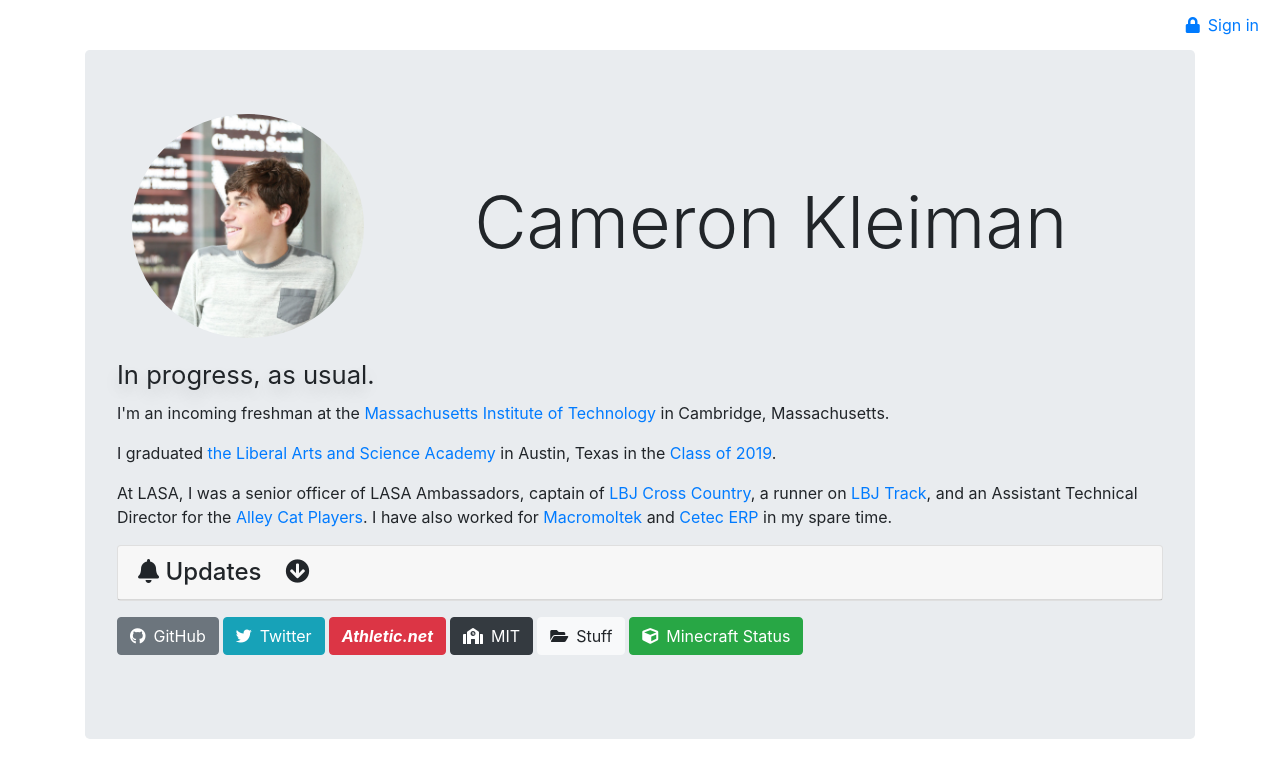
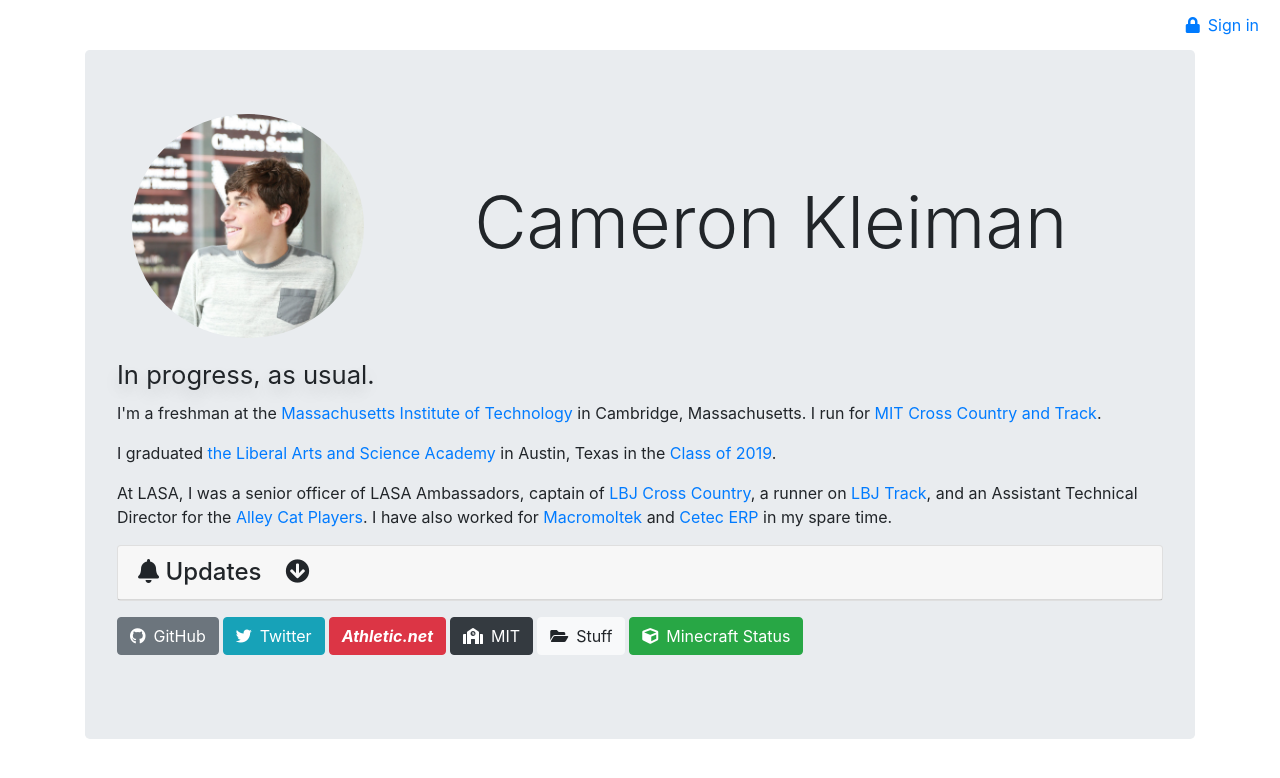
Before and after one commit to camtheman256/website, a Jekyll site: the page built from me/index.html, in a window 1280 px wide. Shown: the top 778 px of the page. Built offline with Jekyll 4.4.1, drawn with Linux system fonts in a browser that asks for light colours; nearby versions of some CDN libraries.

Commit message:
Currently an MIT student

```diff
--- a/me/index.html
+++ b/me/index.html
@@ -39,7 +39,7 @@
             </div>
         </div>
         <h2 class="indent"><small>In progress, as usual.</small></h2>
-        <p itemprop="description">I'm an incoming freshman at the <a href="https://web.mit.edu/" target="_blank">Massachusetts Institute of Technology</a> in Cambridge, Massachusetts.
+        <p itemprop="description">I'm a freshman at the <a href="https://web.mit.edu/" target="_blank">Massachusetts Institute of Technology</a> in Cambridge, Massachusetts. I run for <a href="http://hwtaylor.scripts.mit.edu/" target="_blank">MIT Cross Country and Track</a>.
         <p>I graduated <a href="http://www.lasahighschool.org/" target="_blank">the Liberal Arts and Science Academy</a> in Austin, Texas in the <a href="https://lasa2019.com">Class of 2019</a>.</p>
         <p>
           At LASA, I was a senior officer of LASA Ambassadors, captain of <a href="https://www.lbjxc.org" target="_blank">LBJ Cross Country</a>, a runner on <a href="https://www.lbjtf.org">LBJ Track</a>, and an Assistant Technical Director for the <a href="http://alleycatplayers.org" target="_blank">Alley Cat Players</a>. I have also worked for <a href="https://www.macromoltek.com">Macromoltek</a> and <a href="https://www.cetecerp.com/" data-toggle="tooltip" title="Run your business efficiently!">Cetec ERP</a> in my spare time.
```
